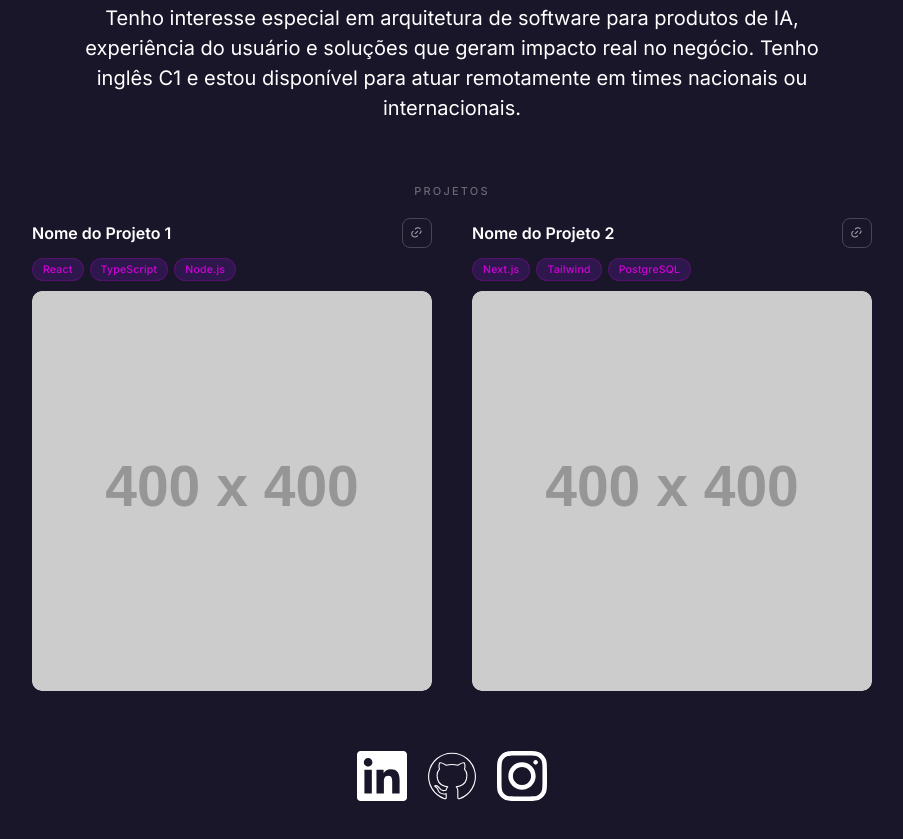
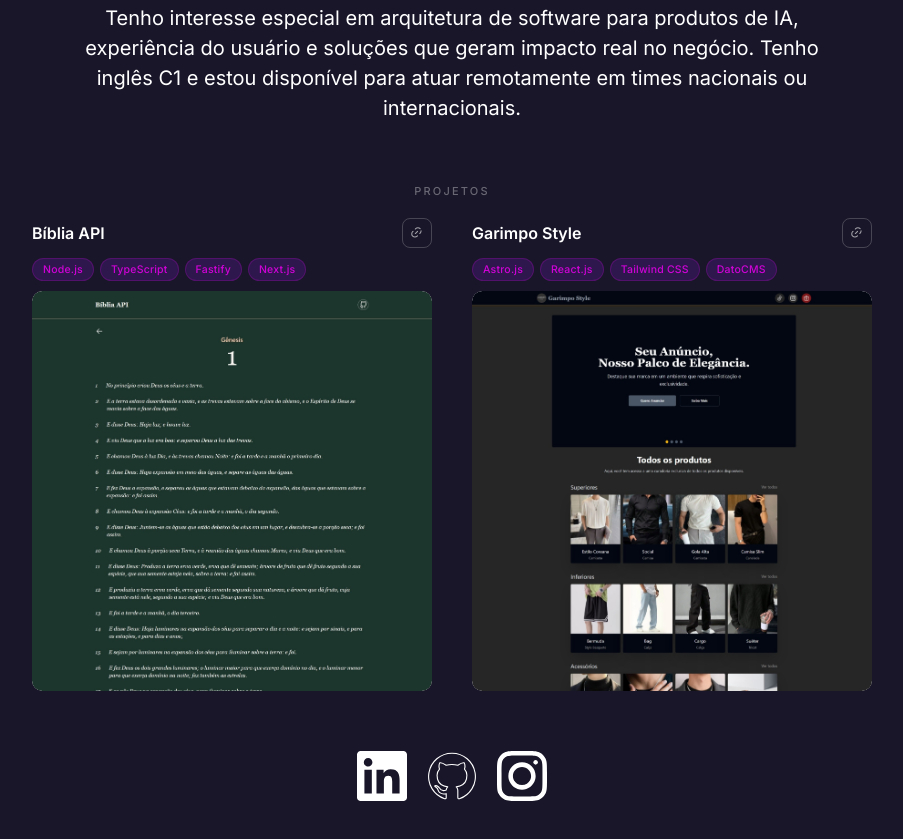
Before and after one commit to thadeu-alves/portfolio, an Astro site: page / in a window 1280 px wide. Shown: the part 998-1837 px from the top of the page, without its empty margins (188-1091 px from the left). Built offline with nearby package versions, Linux system fonts and the light colour scheme; Astro itself is replaced by a stand-in of ours; placeholder pictures from the web are drawn by us.

Commit message:
feat: add projects

```diff
--- a/astro.config.mjs
+++ b/astro.config.mjs
@@ -1,10 +1,13 @@
-import { defineConfig } from 'astro/config';
+import { defineConfig, passthroughImageService } from 'astro/config';
 import react from '@astrojs/react';
 import tailwind from '@astrojs/tailwind';
 import mdx from '@astrojs/mdx';
 
 export default defineConfig({
   site: 'https://thadeualves.vercel.app',
+  image: {
+    service: passthroughImageService(),
+  },
   integrations: [
     react(),
     tailwind({ applyBaseStyles: false }),
--- a/src/components/ProjectCard.astro
+++ b/src/components/ProjectCard.astro
@@ -1,9 +1,12 @@
 ---
+import { Image } from 'astro:assets';
+import type { ImageMetadata } from 'astro';
+
 interface Props {
   title: string;
   link: string;
   description: string;
-  image: string;
+  image: ImageMetadata;
   tags?: string[];
 }
 
@@ -32,13 +35,12 @@ const { title, link, description, image, tags = [] } = Astro.props;
 
   <a href={link} target="_blank" rel="noopener">
     <div class="card">
-      <img
+      <Image
         src={image}
         class="proj-img"
         alt={`Imagem do projeto ${title}`}
-        width="400"
-        height="400"
-        loading="lazy"
+        width={400}
+        height={400}
       />
       <div class="text">
         <p>{description}</p>
--- a/src/content/config.ts
+++ b/src/content/config.ts
@@ -2,16 +2,14 @@ import { defineCollection, z } from 'astro:content';
 
 const projects = defineCollection({
   type: 'content',
-  schema: z.object({
-    title: z.string(),
-    link: z.string().url(),
-    description: z.string(),
-    // Use a URL string for now. When you have real screenshots in
-    // src/assets/projects/, switch to: image: image() from the schema
-    // helper and <Image /> in ProjectCard.astro.
-    image: z.string(),
-    tags: z.array(z.string()).optional().default([]),
-  }),
+  schema: ({ image }) =>
+    z.object({
+      title: z.string(),
+      link: z.string().url(),
+      description: z.string(),
+      image: image(),
+      tags: z.array(z.string()).optional().default([]),
+    }),
 });
 
 export const collections = { projects };
--- a/src/content/projects/projeto-1.mdx
+++ b/src/content/projects/projeto-1.mdx
@@ -1,7 +1,7 @@
 ---
-title: "Nome do Projeto 1"
-link: "https://github.com/thadeu-alves"
-description: "Descrição curta do projeto. Tecnologias usadas e resultado alcançado."
-image: "https://placehold.co/400x400/8f1ef2/ffffff?text=Projeto+1"
-tags: ["React", "TypeScript", "Node.js"]
+title: "Bíblia API"
+link: "https://bibliapage.vercel.app"
+description: "API REST open source que entrega o conteúdo completo da Bíblia Sagrada em JSON. Construída com Node.js, Fastify e TypeScript, disponível gratuitamente para qualquer projeto. Inclui página de demonstração em Next.js que consome a API em produção."
+image: "../../assets/projects/bibliaapi.jpeg"
+tags: ["Node.js", "TypeScript", "Fastify", "Next.js"]
 ---
--- a/src/content/projects/projeto-2.mdx
+++ b/src/content/projects/projeto-2.mdx
@@ -1,7 +1,7 @@
 ---
-title: "Nome do Projeto 2"
-link: "https://github.com/thadeu-alves"
-description: "Descrição curta do projeto. Tecnologias usadas e resultado alcançado."
-image: "https://placehold.co/400x400/e100e6/ffffff?text=Projeto+2"
-tags: ["Next.js", "Tailwind", "PostgreSQL"]
+title: "Garimpo Style"
+link: "https://garimpostyle.netlify.app"
+description: "E-commerce integrado à Shopee, desenvolvido em parceria com o perfil @garimpostyle_ do TikTok. Frontend performático em Astro.js e React, estilizado com Tailwind CSS, conteúdo gerenciado via DatoCMS e foco em SEO para ampliar a visibilidade orgânica da marca."
+image: "../../assets/projects/garimpostyle.jpeg"
+tags: ["Astro.js", "React.js", "Tailwind CSS", "DatoCMS"]
 ---
```
Also changed, not shown: src/assets/projects/bibliaapi.jpeg (added), src/assets/projects/garimpostyle.jpeg (added).
